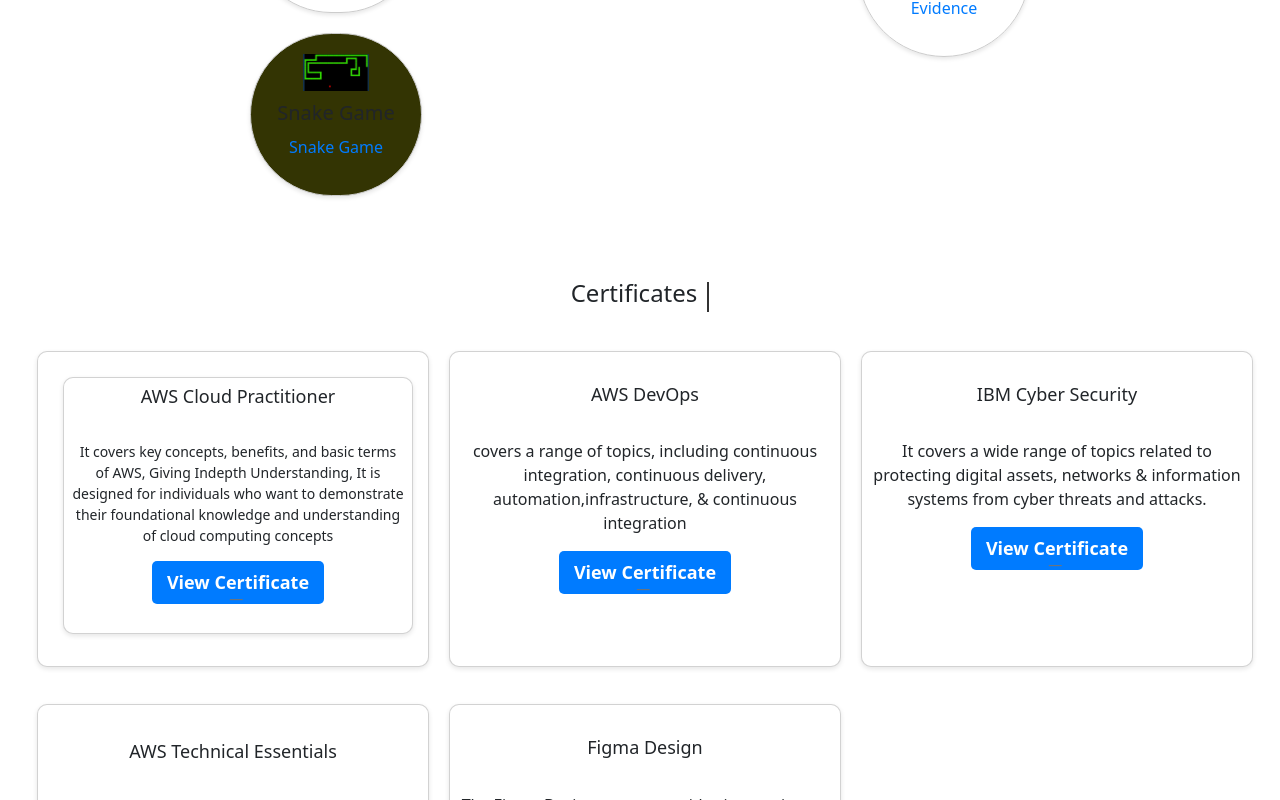
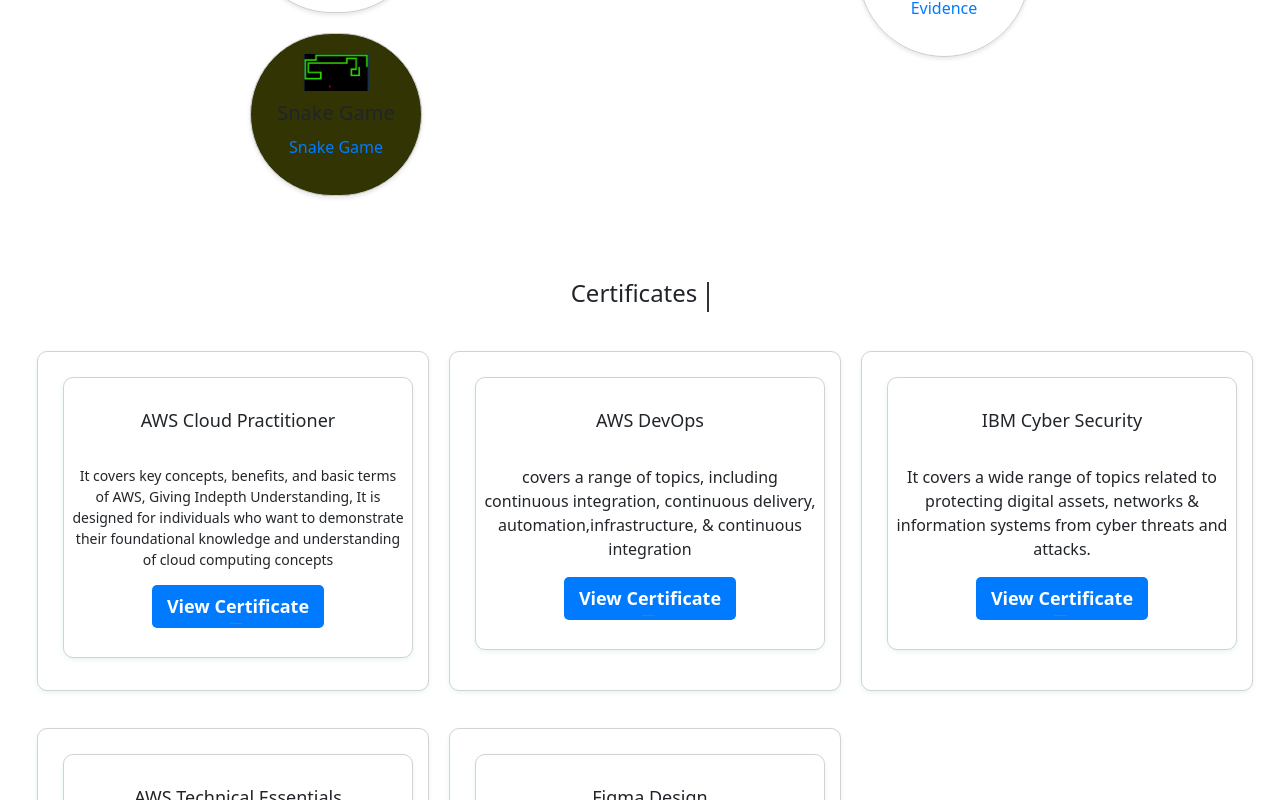
Before and after one commit to middas123/my-portfolio, a React (Vite) app: page / in a window 1280 px wide. Shown: the part 2000-2800 px from the top of the page. Built offline with nearby package versions, Linux system fonts and the light colour scheme.

Commit message:
certificates.jsx file
I added an extra div on all the cards so that they can be uniform and have a mini extra card inside the main card

```diff
--- a/src/Components/certificates/Certificates.jsx
+++ b/src/Components/certificates/Certificates.jsx
@@ -13,6 +13,7 @@
           <div className="card">
 
             <div className="card p-2">
+              <br />
               <h5 className="card-title">AWS Cloud Practitioner</h5>
               <br />
               <p className="card-text">It covers key concepts, benefits, and basic terms of AWS, Giving Indepth Understanding, It is designed for individuals who want to demonstrate their foundational knowledge and understanding of cloud computing concepts </p>
@@ -22,6 +23,7 @@
               </footer>
             </div>
         </div>
+        <div className="card">
               <div className="card p-2">
                 <br />
               <h5 className="card-title">AWS DevOps</h5>
@@ -33,6 +35,8 @@
                   </footer>
 
               </div>
+        </div>
+        <div className="card">
             <div className="card p-2">
               <br />
             <h5 className="card-title">IBM Cyber Security</h5>
@@ -44,9 +48,11 @@
                 </footer>
 
             </div>
+        </div>
         <div className="card">
 
-          <div className="card-body">
+              <div className="card p-2">
+                <br />
               <h5 className="card-title">AWS Technical Essentials</h5>
               <br />
                 <p className="card-text"> It covers essential concepts, terminology, and key services offered by AWS.</p>
@@ -57,7 +63,7 @@
 
               </div>
         </div>
-
+        <div className="card">
         <div className="card p-2">
           <br />
               <h5 className="card-title">Figma Design</h5>
@@ -69,6 +75,7 @@
                   </footer>
 
               </div>
+              </div>
 
       </div>
     </div>
--- a/src/Components/certificates/certificates.css
+++ b/src/Components/certificates/certificates.css
@@ -37,9 +37,9 @@
   }
 
   .card {
-    background-color: #fff;
+    background-color: #ffffff00;
     border-radius: 10px;
-    box-shadow: 0px 2px 5px rgba(0, 0, 0, 0.1);
+    box-shadow: 0px 2px 5px rgba(5, 189, 88, 0.1);
     padding: 20px;
   }
 
```
Lines whose indentation alone changed are shown as unchanged.
